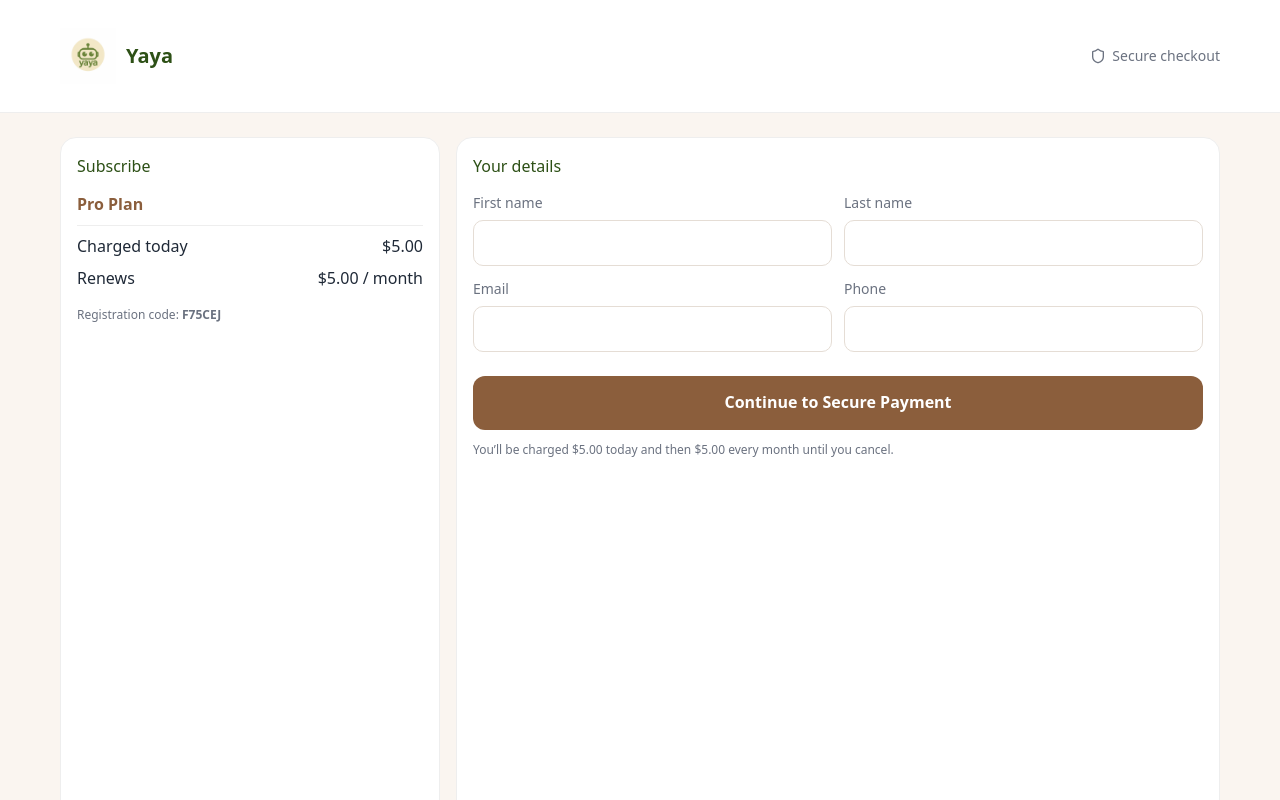
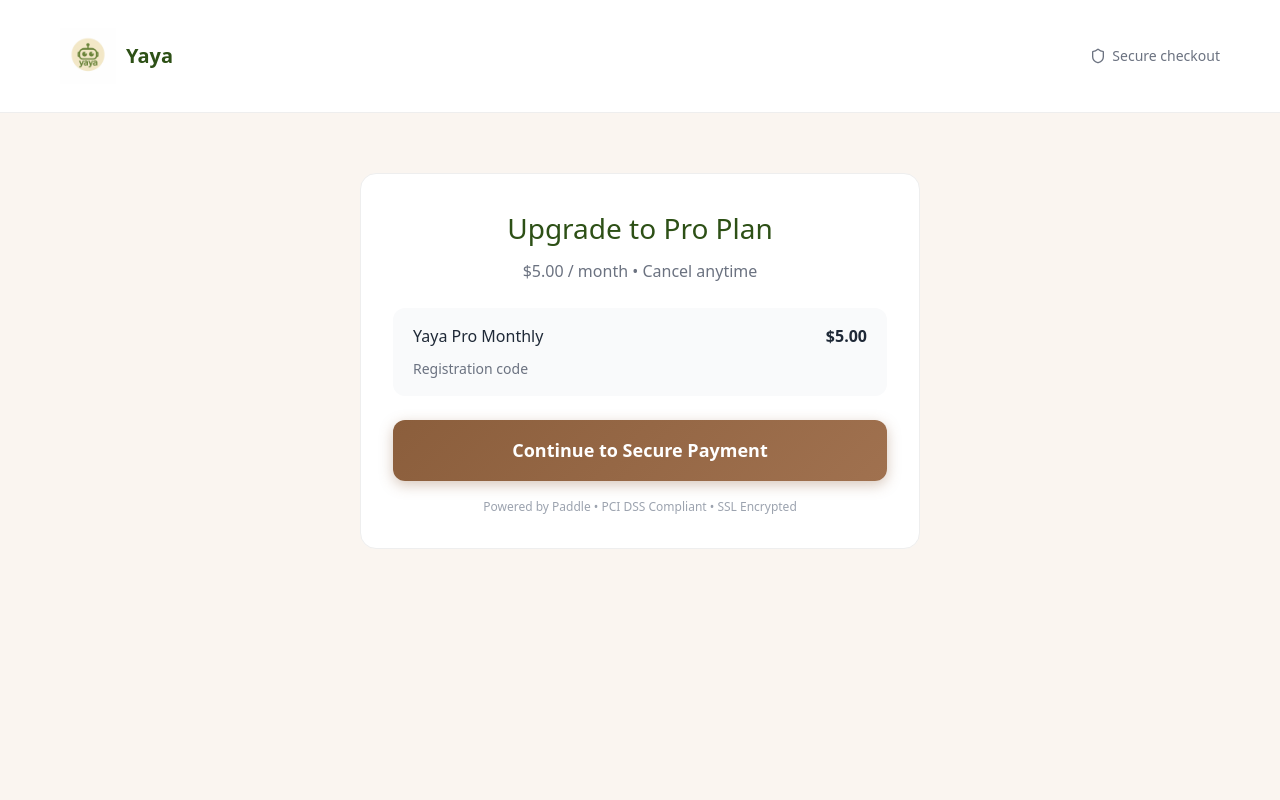
Before and after one commit to yairsabag/yaya-oauth-page, a Next.js app: page /payment/checkout in a window 1280 px wide. Shown: the top 800 px of the page. Built offline with nearby package versions, Linux system fonts and the light colour scheme.

Commit message:
Update page.tsx

```diff
--- a/src/app/payment/checkout/page.tsx
+++ b/src/app/payment/checkout/page.tsx
@@ -1,254 +1,119 @@
-// src/app/payment/checkout/page.tsx
 'use client';
 
-import React, { useEffect, useMemo, useRef, useState } from 'react';
+import React, { useEffect, useState } from 'react';
 import { Shield } from 'lucide-react';
 
-type UrlParams = {
-  plan: 'pro' | 'ultimate';
-  price: string;                 // e.g. "5" or "14" in USD
-  billing: 'monthly';            // monthly only
-  code: string;                  // registration code / uid
-  planName: string;
-};
-
-// ===== Config =====
-const TERMINAL_FOR_CHARGE = 'fxpyairsabag'; // your CHARGE terminal (not the token one)
-const CURRENCY_CODE = '2'; // 1=ILS, 2=USD, 978=EUR
+declare global {
+  interface Window {
+    Paddle: any;
+  }
+}
 
 export default function CheckoutPage() {
-  const [urlParams, setUrlParams] = useState<UrlParams>({
+  const [urlParams, setUrlParams] = useState({
+    code: '',
+    wa_id: '',
     plan: 'pro',
-    price: '5',
-    billing: 'monthly',
-    code: 'F75CEJ',
     planName: 'Pro Plan',
   });
-
-  const [firstName, setFirstName] = useState('');
-  const [lastName,  setLastName]  = useState('');
-  const [email,     setEmail]     = useState('');
-  const [phone,     setPhone]     = useState('');
-  const [isMobile,  setIsMobile]  = useState(false);
-
-  const formRef = useRef<HTMLFormElement>(null);
+  const [isMobile, setIsMobile] = useState(false);
 
   useEffect(() => {
     const p = new URLSearchParams(window.location.search);
-    const plan = ((p.get('plan') || 'pro').toLowerCase() as UrlParams['plan']);
-    const price = p.get('price') || (plan === 'ultimate' ? '14' : '5');
-    const billing = 'monthly';
     setUrlParams({
-      plan,
-      price,
-      billing,
-      code: p.get('code') || 'F75CEJ',
-      planName: p.get('planName') || (plan === 'ultimate' ? 'Ultimate Plan' : 'Pro Plan'),
+      code: p.get('code') || '',
+      wa_id: p.get('wa_id') || '',
+      plan: p.get('plan') || 'pro',
+      planName: p.get('planName') || 'Pro Plan',
     });
 
     const onResize = () => setIsMobile(window.innerWidth < 940);
     onResize();
     window.addEventListener('resize', onResize);
+
+    // טען Paddle.js
+    const script = document.createElement('script');
+    script.src = 'https://cdn.paddle.com/paddle/v2/paddle.js';
+    script.onload = () => {
+      window.Paddle.Initialize({
+        token: 'live_0f57a73a8cfdbda0d5507d7e100',
+        eventCallback: (event: any) => {
+          if (event.name === 'checkout.completed') {
+            const code = new URLSearchParams(window.location.search).get('code') || '';
+            window.location.href = `/payment/success?code=${code}`;
+          }
+        }
+      });
+    };
+    document.head.appendChild(script);
+
     return () => window.removeEventListener('resize', onResize);
   }, []);
 
-  const origin =
-    typeof window !== 'undefined' ? window.location.origin : 'https://www.yayagent.com';
-
-  // Success / Fail / Notify
-  const successUrl = useMemo(() => {
-    const q = new URLSearchParams({
-      plan: urlParams.plan,
-      planName: urlParams.planName,
-      price: urlParams.price,
-      billing: urlParams.billing,
-      code: urlParams.code,
-      firstName: firstName.trim(),
-      lastName: lastName.trim(),
-      email: email.trim(),
-    });
-    return `${origin}/payment/success?${q}`;
-  }, [origin, urlParams, firstName, lastName, email]);
-
-  const failUrl = `${origin}/payment/fail`;
-
-  const notifyUrl = useMemo(() => {
-    const q = new URLSearchParams({
-      uid: urlParams.code,
-      plan: urlParams.plan,
-      billing: urlParams.billing,
-      price: urlParams.price,
-      email: email.trim(),
-      firstName: firstName.trim(),
-      lastName: lastName.trim(),
-    });
-    return `https://yairsabag.app.n8n.cloud/webhook/tranzila?${q.toString()}`;
-  }, [urlParams, email, firstName, lastName]);
-
-  // submit form into iframe
-  const goToIframe = () => {
-    if (!email.trim()) {
-      alert('Please enter your email so we can send your receipt.');
+  const openCheckout = () => {
+    if (!urlParams.code) {
+      alert('Missing registration code. Please contact support.');
       return;
     }
-    formRef.current?.submit();
+
+    window.Paddle.Checkout.open({
+      items: [{ priceId: 'pri_01kjcrg1q1zmkqyn9wswdwknsz', quantity: 1 }],
+      customData: {
+        registration_code: urlParams.code,
+        wa_id: urlParams.wa_id,
+      },
+      successUrl: `${window.location.origin}/payment/success?code=${urlParams.code}`,
+    });
   };
 
   return (
-    <div style={{minHeight:'100vh',background:'#FAF5F0',fontFamily:'system-ui, -apple-system, Segoe UI, sans-serif'}}>
-      <header style={{background:'#fff',borderBottom:'1px solid #eee'}}>
-        <div style={{maxWidth:1200,margin:'0 auto',padding:'12px 20px',display:'flex',justifyContent:'space-between',alignItems:'center'}}>
-          <a href="/" style={{display:'flex',gap:10,alignItems:'center',textDecoration:'none'}}>
+    <div style={{ minHeight: '100vh', background: '#FAF5F0', fontFamily: 'system-ui, sans-serif' }}>
+      <header style={{ background: '#fff', borderBottom: '1px solid #eee' }}>
+        <div style={{ maxWidth: 1200, margin: '0 auto', padding: '12px 20px', display: 'flex', justifyContent: 'space-between', alignItems: 'center' }}>
+          <a href="/" style={{ display: 'flex', gap: 10, alignItems: 'center', textDecoration: 'none' }}>
             <img src="/yaya-logo.png" width={56} height={56} alt="Yaya" />
-            <strong style={{color:'#2d5016',fontSize:20}}>Yaya</strong>
+            <strong style={{ color: '#2d5016', fontSize: 20 }}>Yaya</strong>
           </a>
-          <span style={{display:'flex',gap:6,alignItems:'center',color:'#6b7280',fontSize:14}}><Shield size={16}/> Secure checkout</span>
+          <span style={{ display: 'flex', gap: 6, alignItems: 'center', color: '#6b7280', fontSize: 14 }}>
+            <Shield size={16} /> Secure checkout
+          </span>
         </div>
       </header>
 
-      <main style={{maxWidth:1200,margin:'0 auto',padding:'24px 20px'}}>
-        <div style={{display:'grid',gridTemplateColumns:isMobile?'1fr':'380px 1fr',gap:16}}>
-          {/* Summary (unchanged) */}
-          <section style={{background:'#fff',border:'1px solid #eee',borderRadius:16,padding:16}}>
-            <h2 style={{margin:0,color:'#2d5016'}}>Subscribe</h2>
-            <div style={{marginTop:12}}>
-              <div style={{fontWeight:700,color:'#8B5E3C'}}>{urlParams.planName}</div>
-              <div style={{marginTop:8,borderTop:'1px solid #eee',paddingTop:8,display:'grid',rowGap:6}}>
-                <div style={{display:'flex',justifyContent:'space-between'}}><span>Charged today</span><span>${urlParams.price}.00</span></div>
-                <div style={{display:'flex',justifyContent:'space-between'}}><span>Renews</span><span>${urlParams.price}.00 / month</span></div>
-                <div style={{marginTop:8,fontSize:12,color:'#6b7280'}}>Registration code: <b>{urlParams.code}</b></div>
+      <main style={{ maxWidth: 600, margin: '60px auto', padding: '0 20px', textAlign: 'center' }}>
+        <div style={{ background: '#fff', border: '1px solid #eee', borderRadius: 16, padding: 32 }}>
+          <h1 style={{ color: '#2d5016', fontSize: 28, marginBottom: 8 }}>Upgrade to {urlParams.planName}</h1>
+          <p style={{ color: '#6b7280', marginBottom: 24 }}>$5.00 / month • Cancel anytime</p>
+
+          <div style={{ background: '#f9fafb', borderRadius: 12, padding: '16px 20px', marginBottom: 24, textAlign: 'left' }}>
+            <div style={{ display: 'flex', justifyContent: 'space-between', marginBottom: 8 }}>
+              <span>Yaya Pro Monthly</span>
+              <strong>$5.00</strong>
+            </div>
+            <div style={{ display: 'flex', justifyContent: 'space-between', color: '#6b7280', fontSize: 14 }}>
+              <span>Registration code</span>
+              <span>{urlParams.code}</span>
             </div>
           </div>
-          </section>
-
-          {/* Form + IFRAME */}
-          <section style={{background:'#fff',border:'1px solid #eee',borderRadius:16,padding:16}}>
-            <h2 style={{margin:0,color:'#2d5016'}}>Your details</h2>
-
-            <div style={{display:'grid',gridTemplateColumns:isMobile?'1fr':'1fr 1fr',gap:12,marginTop:12}}>
-              <Field label="First name"  value={firstName} onChange={setFirstName}/>
-              <Field label="Last name"   value={lastName}  onChange={setLastName}/>
-              <Field label="Email"       type="email" value={email} onChange={setEmail}/>
-              <Field label="Phone"       value={phone} onChange={setPhone}/>
-            </div>
-
-            {/* POST directly to Tranzila into the iframe */}
-            <form
-              ref={formRef}
-              action={`https://direct.tranzila.com/${TERMINAL_FOR_CHARGE}/iframenew.php`}
-              method="POST"
-              target="tranzila"
-              style={{marginTop:12}}
-              noValidate
-              autoComplete="off"
-            >
-              {/* Amount & currency */}
-              <input type="hidden" name="sum" value={urlParams.price} />
-              <input type="hidden" name="currency" value={CURRENCY_CODE} />
-              <input type="hidden" name="cred_type" value="1" />
-
-              {/* Look & feel */}
-              <input type="hidden" name="buttonLabel" value="Pay" />
-              <input type="hidden" name="trBgColor" value="FAF5F0" />
-              <input type="hidden" name="trTextColor" value="2D5016" />
-              <input type="hidden" name="trButtonColor" value="8B5E3C" />
-              {/* remove nologo so Tranzila logo can show inside the iframe */}
-              {/* <input type="hidden" name="nologo" value="1" /> */}
-
-              {/* Google Pay option */}
-              <input type="hidden" name="google_pay" value="1" />
-
-              {/* IMPORTANT: no recur_* params so iframe shows only "Total" + amount */}
-              {/* If/when you want to run STO creation, do it server-side on notify/success. */}
-
-              {/* Payer info */}
-              <input type="hidden" name="contact" value={[firstName.trim(), lastName.trim()].filter(Boolean).join(' ')} />
-              <input type="hidden" name="email" value={email.trim()} />
-              <input type="hidden" name="phone" value={phone.trim()} />
-
-              {/* Tracking */}
-              <input type="hidden" name="uid" value={urlParams.code} />
-              <input type="hidden" name="u1" value={urlParams.code} />
-              <input type="hidden" name="u2" value={urlParams.plan} />
-              <input type="hidden" name="u3" value={urlParams.billing} />
-              <input type="hidden" name="u4" value={urlParams.price} />
-              <input type="hidden" name="pdesc" value={`Yaya ${urlParams.plan} - $${urlParams.price}/mo`} />
-
-              {/* Redirects */}
-              <input type="hidden" name="success_url_address" value={successUrl} />
-              <input type="hidden" name="fail_url_address" value={failUrl} />
-              <input type="hidden" name="notify_url_address" value={notifyUrl} />
 
           <button
-                type="button"
-                onClick={goToIframe}
-                style={{marginTop:12,width:'100%',padding:'14px 18px',background:'#8B5E3C',color:'#fff',border:'none',borderRadius:12,fontWeight:700,cursor:'pointer'}}
+            onClick={openCheckout}
+            style={{
+              width: '100%', padding: '16px 24px',
+              background: 'linear-gradient(135deg, #8B5E3C, #a0714f)',
+              color: '#fff', border: 'none', borderRadius: 12,
+              fontSize: 18, fontWeight: 700, cursor: 'pointer',
+              boxShadow: '0 4px 14px rgba(139,94,60,0.35)'
+            }}
           >
             Continue to Secure Payment
           </button>
-            </form>
 
-            <p style={{marginTop:10,fontSize:12,color:'#6b7280'}}>
-              You’ll be charged ${urlParams.price}.00 today and then ${urlParams.price}.00 every month until you cancel.
+          <p style={{ marginTop: 16, fontSize: 12, color: '#9ca3af' }}>
+            Powered by Paddle • PCI DSS Compliant • SSL Encrypted
           </p>
-
-            <div style={{marginTop:16,width:'100%',height:isMobile?500:800}}>
-              <iframe
-                id="tranzila-frame"
-                name="tranzila"
-                src=""
-                allow="payment"
-                style={{width:'100%',height:'100%',border:0,borderRadius:12,background:'#fff'}}
-                title="Secure payment"
-              />
-            </div>
-
-            {/* Trust badges strip (outside the iframe) */}
-            <div
-              aria-label="Secure badges"
-              style={{
-                marginTop: 12,
-                padding: '10px 12px',
-                border: '1px solid #eee',
-                borderRadius: 12,
-                background: '#fff',
-                display: 'flex',
-                alignItems: 'center',
-                justifyContent: 'space-between',
-                gap: 12,
-                flexWrap: 'wrap'
-              }}
-            >
-              <div style={{display:'flex',alignItems:'center',gap:10}}>
-                <img src="/tranzila-logo.svg" alt="Tranzila" height={20}/>
-                <span style={{color:'#6b7280',fontSize:13}}>Secured by Tranzila</span>
-              </div>
-              <div style={{display:'flex',alignItems:'center',gap:14}}>
-                <img src="/badge-3ds.svg" alt="3D Secure" height={22}/>
-                <img src="/badge-firewall.svg" alt="Firewall" height={22}/>
-                <img src="/badge-ssl.svg" alt="SSL" height={22}/>
-                <img src="/badge-pci.svg" alt="PCI DSS Level 1" height={22}/>
-              </div>
-            </div>
-          </section>
         </div>
       </main>
     </div>
   );
 }
-
-function Field({label,value,onChange,type='text'}:{
-  label:string; value:string; onChange:(v:string)=>void; type?:string;
-}) {
-  return (
-    <label style={{display:'grid',rowGap:6,fontSize:14,color:'#6b7280'}}>
-      {label}
-      <input
-        type={type}
-        value={value}
-        onChange={e=>onChange(e.target.value)}
-        style={{padding:'10px 12px',border:'1px solid #E5DDD5',borderRadius:10,fontSize:15}}
-      />
-    </label>
-  );
-}
```
Lines whose indentation alone changed are shown as unchanged.
